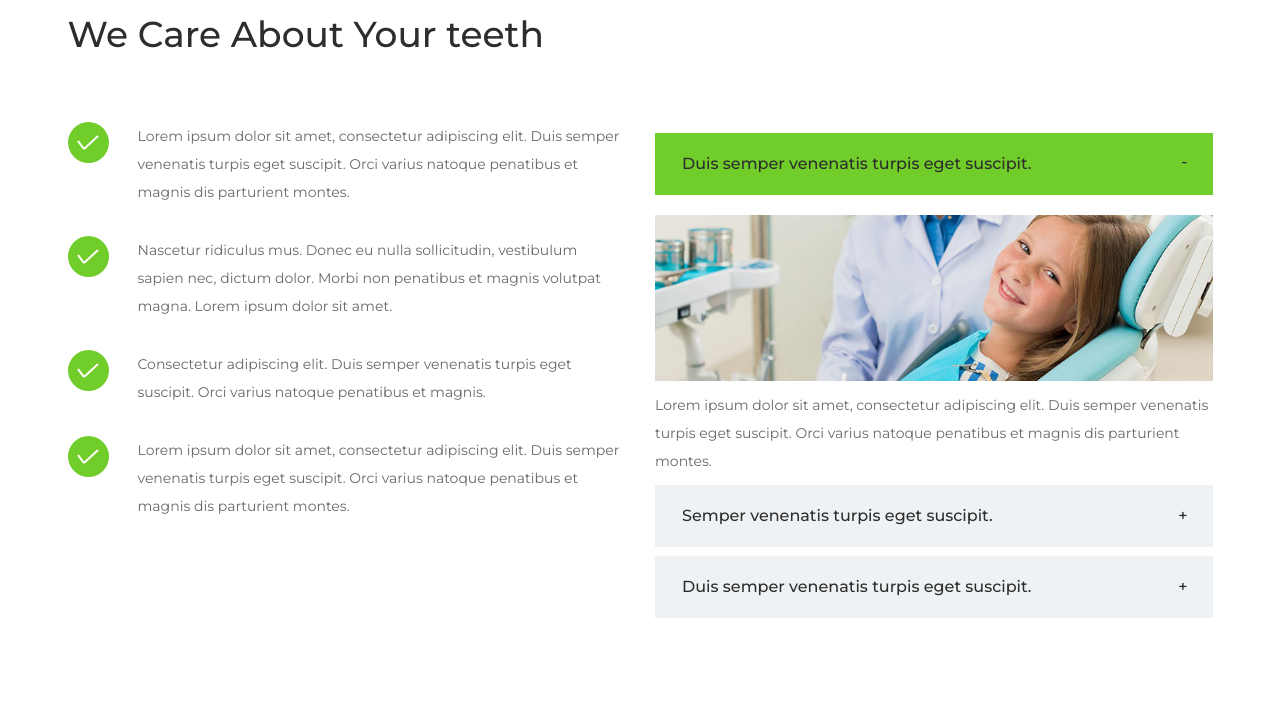
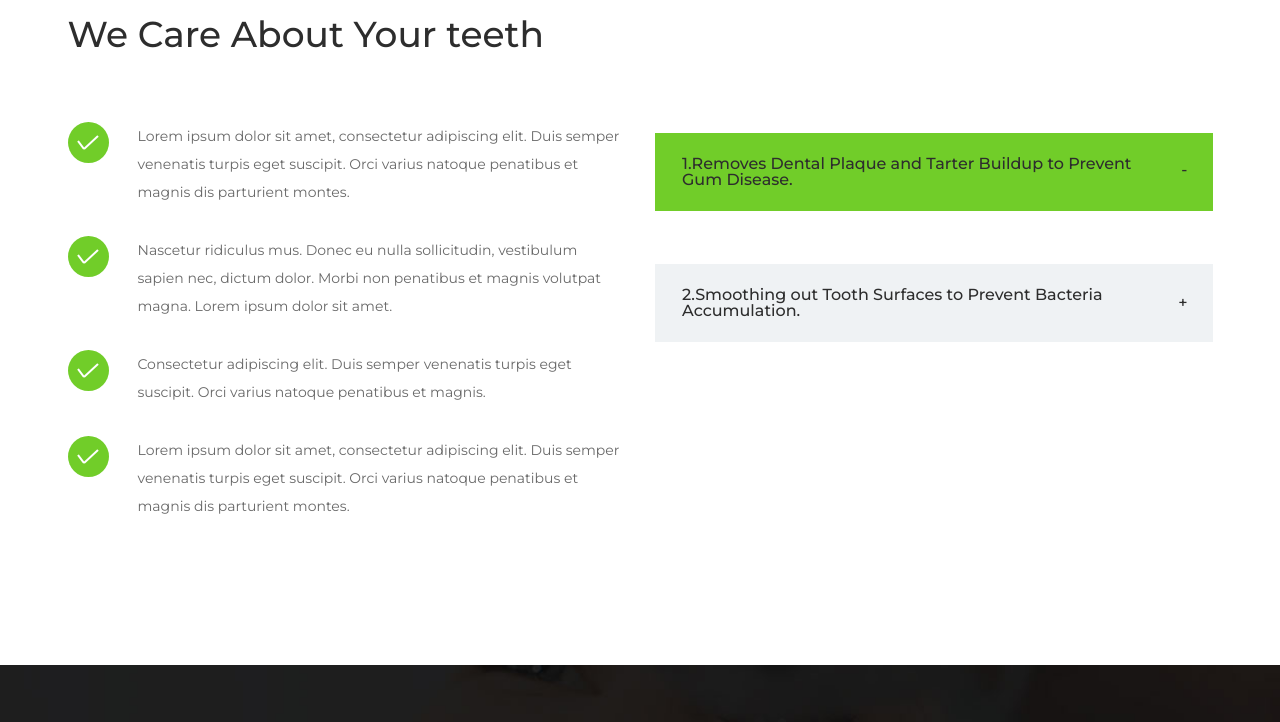
Before and after one commit to vskdentalcare/vskdentalcare.github.io, a plain HTML site: page service.html in a window 1280 px wide. Shown: the part 1860-2582 px from the top of the page. Drawn offline with Linux system fonts and the light colour scheme.

Commit message:
new update

```diff
--- a/service.html
+++ b/service.html
@@ -225,27 +225,27 @@
 					<div id="accordion" class="accordion-area faq-accordion">
 						<div class="panel">
 							<div class="panel-header" id="headingOne">
-								<button class="panel-link active" data-toggle="collapse" data-target="#collapse1" aria-expanded="true" aria-controls="collapse1">Duis semper  venenatis turpis eget suscipit. </button>
+								<button class="panel-link active" data-toggle="collapse" data-target="#collapse1" aria-expanded="true" aria-controls="collapse1">1.Removes Dental Plaque and Tarter Buildup to Prevent Gum Disease. </button>
 							</div>
 							<div id="collapse1" class="collapse show" aria-labelledby="headingOne" data-parent="#accordion">
 								<div class="panel-body">
 									<img src="img/faq.jpg" alt="">
-									<p>Lorem ipsum dolor sit amet, consectetur adipiscing elit. Duis semper venenatis turpis eget suscipit. Orci varius natoque penatibus et magnis dis parturient montes.</p>
+									<!-- <p>Lorem ipsum dolor sit amet, consectetur adipiscing elit. Duis semper venenatis turpis eget suscipit. Orci varius natoque penatibus et magnis dis parturient montes.</p> -->
 								</div>
 							</div>
 						</div>
 						<div class="panel">
 							<div class="panel-header" id="headingTwo">
-								<button class="panel-link" data-toggle="collapse" data-target="#collapse2" aria-expanded="false" aria-controls="collapse2">Semper venenatis turpis eget suscipit. </button>
+								<button class="panel-link" data-toggle="collapse" data-target="#collapse2" aria-expanded="false" aria-controls="collapse2">2.Smoothing out Tooth Surfaces to Prevent Bacteria Accumulation. </button>
 							</div>
 							<div id="collapse2" class="collapse" aria-labelledby="headingTwo" data-parent="#accordion">
 								<div class="panel-body">
-									<img src="img/faq.jpg" alt="">
-									<p>Lorem ipsum dolor sit amet, consectetur adipiscing elit. Duis semper venenatis turpis eget suscipit. Orci varius natoque penatibus et magnis dis parturient montes.</p>
+									<img src="img/faq2.jpg" alt="">
+									<!-- <p>Lorem ipsum dolor sit amet, consectetur adipiscing elit. Duis semper venenatis turpis eget suscipit. Orci varius natoque penatibus et magnis dis parturient montes.</p> -->
 								</div>
 							</div>
 						</div>
-						<div class="panel">
+						<!-- <div class="panel">
 							<div class="panel-header active" id="headingThree">
 								<button class="panel-link" data-toggle="collapse" data-target="#collapse3" aria-expanded="false" aria-controls="collapse3">Duis semper venenatis turpis eget suscipit. </button>
 							</div>
@@ -255,7 +255,7 @@
 									<p>Lorem ipsum dolor sit amet, consectetur adipiscing elit. Duis semper venenatis turpis eget suscipit. Orci varius natoque penatibus et magnis dis parturient montes.</p>
 								</div>
 							</div>
-						</div>
+						</div> -->
 					</div>
 				</div>
 			</div>
```
Also changed, not shown: img/faq.jpeg (added), img/faq.jpg (deleted), img/faq2.jpeg (added), 1 other file.
